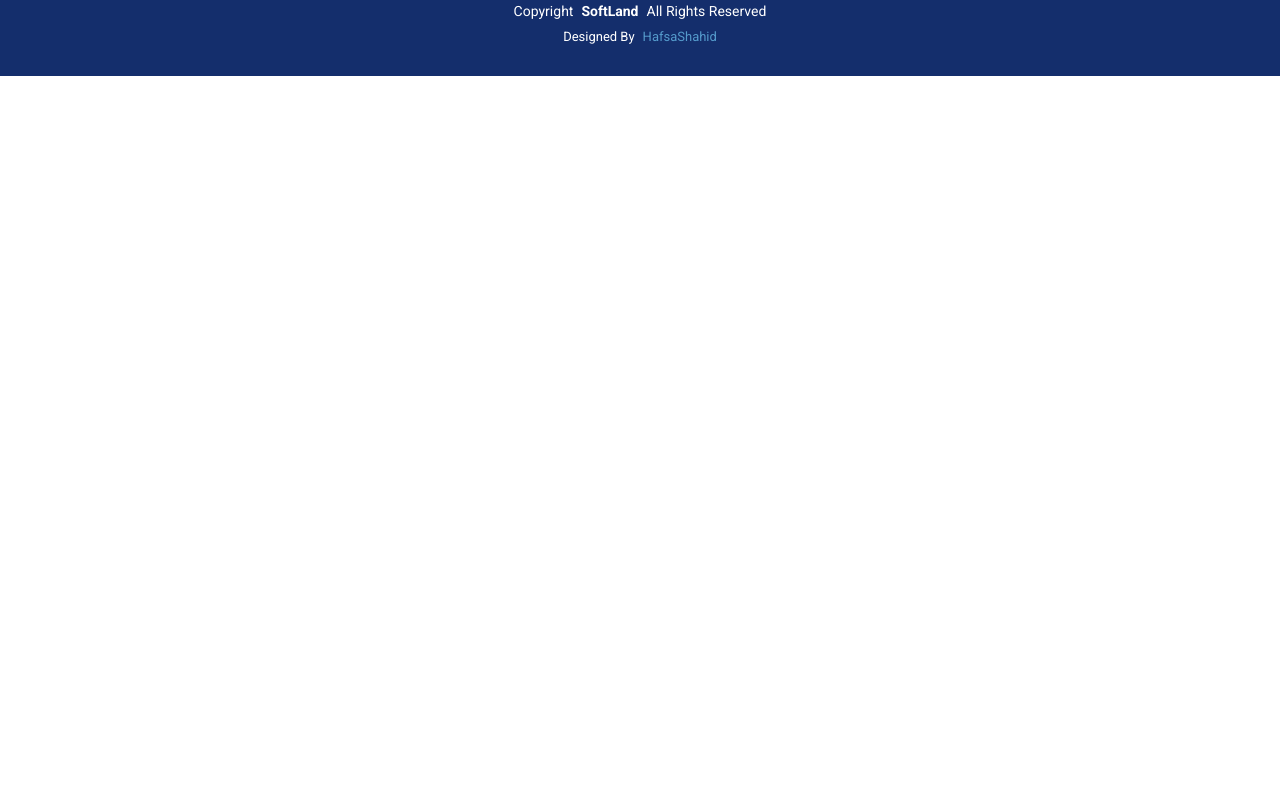
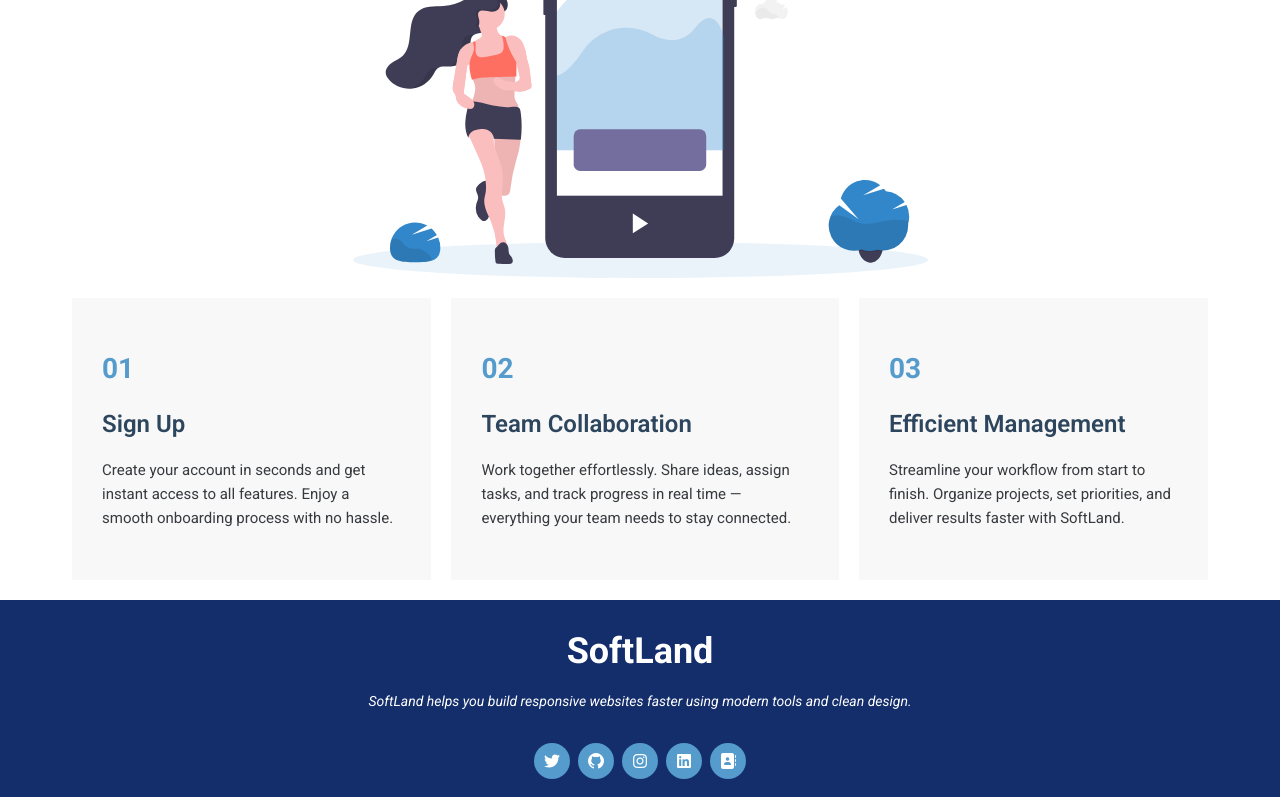
Before and after one commit to HAFSA-SHAHID-28/react-landing-page, a React (Create React App) app: page / in a window 1280 px wide. Shown: the part 2567-3364 px from the top of the page. Before the commit the page ends 2643 px from the top, so only its background shows below. Built offline with nearby package versions, Linux system fonts and the light colour scheme.

Commit message:
service section

```diff
--- a/src/components/benefit/Benefit.module.css
+++ b/src/components/benefit/Benefit.module.css
@@ -9,30 +9,50 @@
     margin-top: 50px;
 }
 
-.benefitContainer{
+.benefitContainer {
     display: flex;
     flex-direction: column;
     justify-content: center;
     align-items: center;
 }
 
-.benefitContainer h2{
+.benefitContainer h2 {
     font-size: 32px;
     font-weight: 700;
     margin-bottom: 15px;
     color: #2d465e;
 }
 
-.benefitContainer p{
+.benefitContainer p {
     margin-top: 0;
     margin-bottom: 1rem;
     font-size: 16px;
     color: #212529;
 }
 
-.benefitImage{
+.benefitImage {
     display: flex;
     flex-direction: row;
     align-items: center;
     justify-content: space-between;
 }
+
+
+@media (max-width: 800px) {
+    .benefitImage {
+        flex-direction: column;
+    }
+
+}
+
+@media (max-width: 500px) {
+
+    .benefit {
+        padding: 20px 20px;
+    }
+
+    .benefitImage {
+        flex-direction: column;
+    }
+
+}
--- a/src/components/benefit/Card.module.css
+++ b/src/components/benefit/Card.module.css
@@ -1,4 +1,4 @@
-.card{
+.card {
     background-color: #ffffff;
     color: #212529;
     box-shadow: 0px 2px 12px rgba(0, 0, 0, 0.1);
@@ -10,12 +10,12 @@
     position: relative;
 }
 
-.image{
+.image {
     position: relative;
     padding: 20px 20px 0 20px;
 }
 
-.icons{
+.icons {
     border: 4px solid #ffffff;
     color: #559bcc;
     background-color: color-mix(in srgb, #559bcc 10%, white 100%);
@@ -34,7 +34,7 @@
     transition: 0.3s;
 }
 
-.card:hover .icons{
+.card:hover .icons {
     background-color: #559bcc;
     color: #ffffff;
 }
@@ -48,9 +48,34 @@ h2 {
     color: #2d465e;
 }
 
-p{
+p {
     font-size: 14px;
     line-height: 24px;
     margin-bottom: 0;
     padding: 0 30px 30px 30px;
 }
+
+
+@media (max-width:1100px) {
+    .icons {
+        top: 196px;
+        width: 62px;
+        height: 62px;
+    }
+
+}
+
+@media (max-width:800px) {
+    .icons {
+        top: 296px;
+        width: 72px;
+        height: 72px
+    }
+}
+
+@media (max-width:400px) {
+    .card {
+        width: 320px;
+        height: 565px;
+    }
+}
--- /dev/null
+++ b/src/components/service/Card.jsx
@@ -0,0 +1,15 @@
+import styles from "./Card.module.css"
+
+const Card = ({num, heading, desc}) => {
+  return (
+    <>
+        <div className={styles.card}>
+            <span>{num}</span>
+            <h4>{heading}</h4>
+            <p>{desc}</p>
+        </div>
+    </>
+  )
+}
+
+export default Card;
--- /dev/null
+++ b/src/components/service/Card.module.css
@@ -0,0 +1,50 @@
+.card {
+    background: color-mix(in srgb, #212529, transparent 97%);
+    padding: 50px 30px;
+    transition: all ease-in-out 0.3s;
+    height: 100%;
+    position: relative;
+}
+
+.card:hover {
+    background: #559bcc;
+    padding: 30px 30px 70px 30px;
+}
+
+.card span{
+    color: #559bcc;
+    display: block;
+    font-size: 28px;
+    font-weight: 700;
+}
+
+.card h4 {
+    font-size: 24px;
+    font-weight: 600;
+    padding: 0;
+    margin: 20px 0;
+    color: #2d465e;
+}
+
+.card p{
+    font-size: 15px;
+    color: color-mix(in srgb, #212529, transparent 10%);
+    margin: 0;
+    padding: 0;
+}
+
+.card:hover span, .card:hover h4, .card:hover p {
+    color: #ffffff;
+}
+
+@media (max-width:400px) {
+    .card {
+        width: 320px;
+    }
+}
+
+@media (max-width: 300px){
+    .card{
+    width: 100%;
+}
+}
--- /dev/null
+++ b/src/components/service/Service.jsx
@@ -0,0 +1,32 @@
+import styles from "./Service.module.css";
+import Card from "./Card";
+import serviceImg from "../../assets/serviceImg.svg"
+
+const cards = [
+    { num: "01", heading: "Sign Up", desc: "Create your account in seconds and get instant access to all features. Enjoy a smooth onboarding process with no hassle." },
+    { num: "02", heading: "Team Collaboration", desc: "Work together effortlessly. Share ideas, assign tasks, and track progress in real time — everything your team needs to stay connected." },
+    { num: "03", heading: "Efficient Management", desc: "Streamline your workflow from start to finish. Organize projects, set priorities, and deliver results faster with SoftLand." }
+]
+
+const Service = () => {
+    return (
+        <>
+            <section className={styles.service} id="service">
+                <div className="container-xxl">
+                    <div className={styles.serviceContainer}>
+                        <div className={styles.serviceImg}>
+                            <img src={serviceImg} alt="Service" />
+                        </div>
+                        <div className={styles.serviceCard}>
+                            <Card {...cards[0]} />
+                            <Card {...cards[1]} />
+                            <Card {...cards[2]} />
+                        </div>
+                    </div>
+                </div>
+            </section>
+        </>
+    )
+}
+
+export default Service;
--- /dev/null
+++ b/src/components/service/Service.module.css
@@ -0,0 +1,60 @@
+.service{
+    color: #212529;
+    background-color: #ffffff;
+    padding: 60px 0;
+    scroll-margin-top: 90px;
+    overflow: clip;
+    padding: 20px 60px;
+    font-family: "Roboto", sans-serif;
+    margin-top: 80px;
+}
+
+.serviceContainer{
+    display: flex;
+    flex-direction: column;
+    justify-content: center;
+    align-items: center;
+}
+
+.serviceImg{
+    transform: translateZ(0) scale(1);
+    margin-bottom: 20px;
+}
+
+.serviceImg img{
+    max-width: 575px;
+    vertical-align: middle;
+}
+
+.serviceCard{
+    display: flex;
+    flex-direction: row;
+    justify-content: start;
+    align-items: center;
+    gap: 20px;
+}
+
+@media (max-width: 800px){
+    .serviceCard{
+    flex-direction: column;
+}
+}
+
+
+@media (max-width: 500px) {
+
+    .benefit {
+        padding: 20px 20px;
+    }
+
+    .serviceImg img{
+    width: 320px;
+}
+
+}
+
+@media (max-width: 300px){
+    .serviceImg img{
+    width: 100%;
+}
+}
--- a/src/pages/Page.jsx
+++ b/src/pages/Page.jsx
@@ -3,6 +3,7 @@ import Hero from "../components/hero/Hero"
 import Header from "../components/header/Header"
 import About from "../components/about/About"
 import Benefit from "../components/benefit/Benefit"
+import Service from "../components/service/Service"
 
 
 const Page = () => {
@@ -12,6 +13,7 @@ const Page = () => {
     <Hero/>
     <About/>
     <Benefit/>
+    <Service/>
     <Footer/>
     </>
   )
```
Also changed, not shown: src/assets/serviceImg.svg (added).
